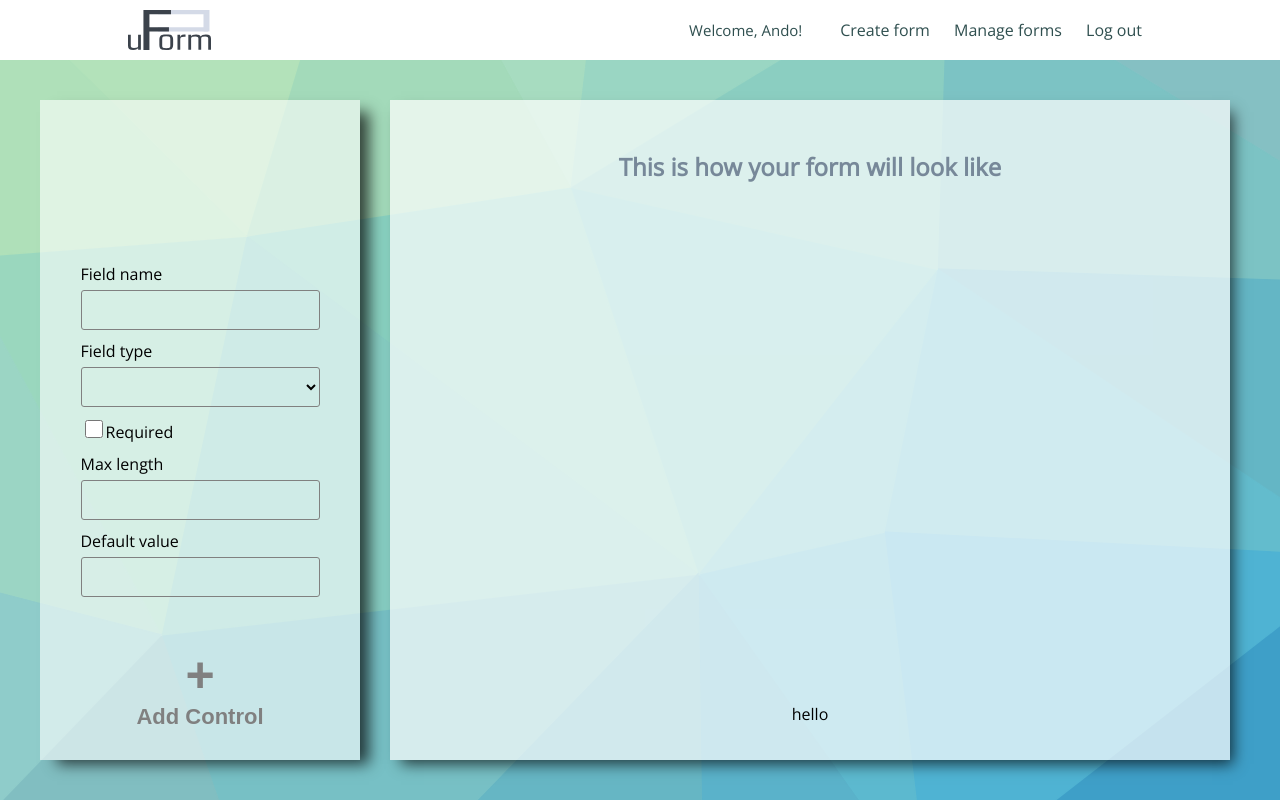
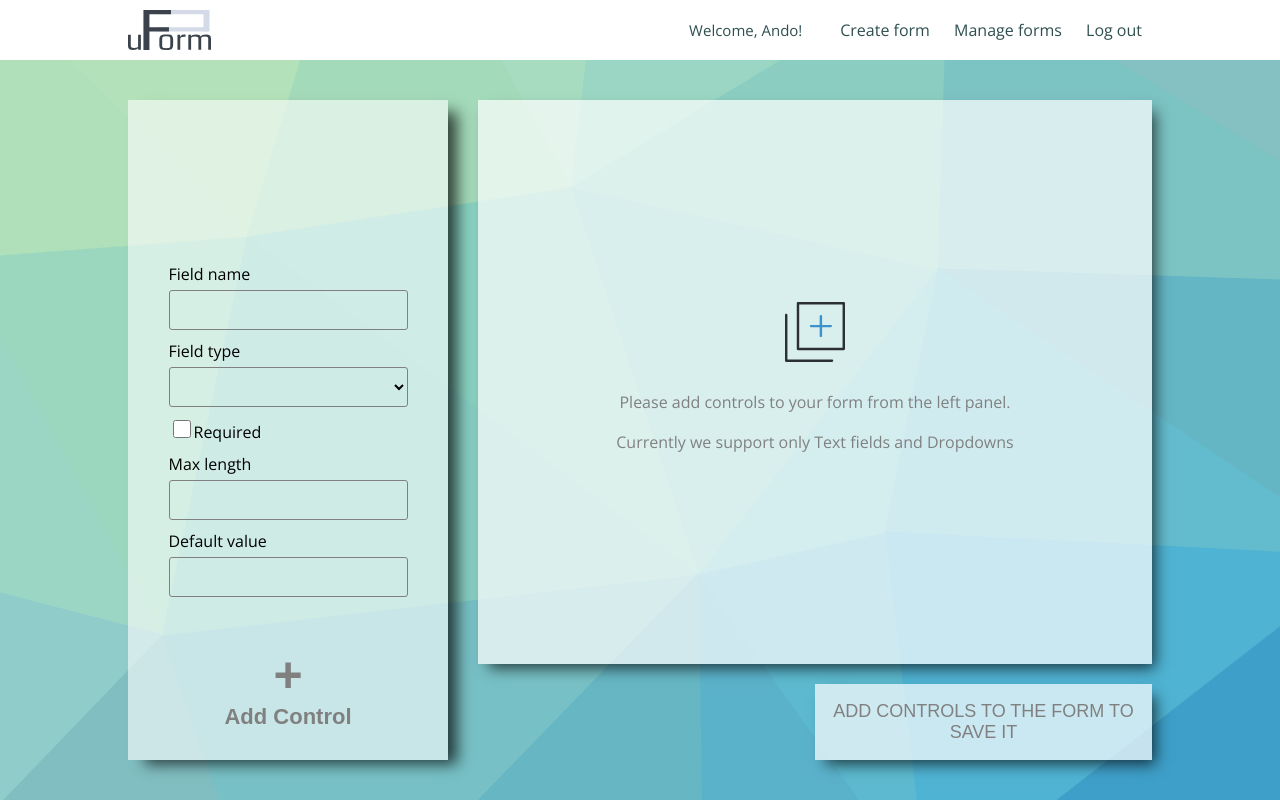
Before and after one commit to kyarunts/uform, an Angular app: page /create-form in a window 1280 px wide. Built offline with nearby package versions, Linux system fonts and the light colour scheme; sample sign-in values are in the browser's storage.

Commit message:
Worked on UI on the 'create a form' page

```diff
--- a/src/app/create-form/create-form.component.html
+++ b/src/app/create-form/create-form.component.html
@@ -105,8 +105,21 @@
         </button>
     </div>
     <div class="create__preview-form">
-        <div class="create__preview-form-container">
-            <app-preview [newFormObject]="newFormObject"></app-preview>
+        <div
+            class="create__preview-form-container"
+            [ngClass]="{'create__preview-form-container--empty' : formIsEmpty }"
+        >
+            <app-preview [formIsEmpty]="formIsEmpty" [newFormObject]="newFormObject"></app-preview>
         </div>
+        <button
+            *ngIf="!formIsEmpty"
+            class="create__submit create__submit--enabled"
+            (click)="saveForm()"
+        >
+            SAVE THE FORM
+        </button>
+        <button *ngIf="formIsEmpty" class="create__submit create__submit--disabled">
+            ADD CONTROLS TO THE FORM TO SAVE IT
+        </button>
     </div>
 </div>
--- a/src/app/create-form/create-form.component.scss
+++ b/src/app/create-form/create-form.component.scss
@@ -21,7 +21,9 @@
         flex-direction: column;
         justify-content: center;
         align-items: center;
-        margin: 100px 0px 40px 40px;
+        margin-top: 100px;
+        margin-bottom: 40px;
+        margin-left: 10vw;
         box-sizing: border-box;
         position: relative;
     }
@@ -30,8 +32,10 @@
         width: 100%;
         height: 100%;
         padding: 100px 50px 40px 30px;
+        padding-right: 10vw;
         box-sizing: border-box;
         display: flex;
+        flex-direction: column;
     }
 
     &__preview-form-container {
@@ -43,6 +47,11 @@
         align-items: center;
         padding: 30px;
         box-sizing: border-box;
+        margin-bottom: 20px;
+
+        &--empty {
+            justify-content: center;
+        }
     }
 
     &__add-form {
@@ -79,6 +88,37 @@
         text-align: center;
     }
 
+    &__submit {
+        height: 90px;
+        width: 50%;
+        align-self: flex-end;
+        border: none;
+        box-shadow: 7px 8px 14px -4px rgba(0, 0, 0, 0.7);
+        -webkit-box-shadow: 7px 8px 14px -4px rgba(0, 0, 0, 0.7);
+        -moz-box-shadow: 7px 8px 14px -4px rgba(0, 0, 0, 0.7);
+        outline: none;
+
+        &--enabled {
+            background-color: cadetblue;
+            color: white;
+            font-size: 22px;
+            font-weight: 600;
+            cursor: pointer;
+
+            &:hover {
+                font-size: 26px;
+                background-color: darkslategray;
+            }
+        }
+
+        &--disabled {
+            background-color: rgba(255, 255, 255, 0.7);
+            color: gray;
+            font-size: 18px;
+            font-weight: 400;
+        }
+    }
+
     &__add-control {
         width: 100%;
         background-color: transparent;
--- a/src/app/create-form/create-form.component.ts
+++ b/src/app/create-form/create-form.component.ts
@@ -29,6 +29,7 @@ export class CreateFormComponent implements OnInit {
     private isHiddenDropdownOptions: boolean = true;
     private label: string;
     public errors: Object = {};
+    public formIsEmpty: boolean = true;
 
     constructor(
         private formFunctions: FormFunctions,
@@ -107,12 +108,10 @@ export class CreateFormComponent implements OnInit {
             }
             this.newFormObject[this.label]['validators'] = validators;
             this.newFormObject = Object.assign({}, this.newFormObject);
-            this.formService.formSave(this.newFormObject)
-                .subscribe(data => console.log(data));
-
             this.isHiddenAlreadyExistsError = true;
             this.addForm.reset();
             this.errors = {};
+            this.formIsEmpty = false;
         }
         else {
             this.isHiddenAlreadyExistsError = false;
@@ -120,6 +119,13 @@ export class CreateFormComponent implements OnInit {
 
     }
 
+    public saveForm(): void {
+        this.formService.formSave(this.newFormObject).subscribe(
+            (data) => {
+                console.log(data);
+            }
+        )
+    }
     private createForm(): void {
         this.addForm = this.formFunctions.buildForm(this.addFormObject);
     }
--- a/src/app/create-form/preview/preview.component.html
+++ b/src/app/create-form/preview/preview.component.html
@@ -1,9 +1,9 @@
 <div class="preview">
-    <p class="preview__title">
+    <p class="preview__title" [hidden]="formIsEmpty">
       This is how your form will look like
     </p>
-    <form [formGroup]="previewForm" class="preview__form">
-        <div *ngFor="let object of controls">
+    <form [hidden]="formIsEmpty" [formGroup]="previewForm" class="preview__form">
+        <div *ngFor="let object of controls" class="preview__input-group">
             <label [for]="object.label" class="preview__label">
                 {{ object.label }}
             </label>
@@ -34,9 +34,13 @@
                 </span>
             </div>
         </div>
+        <button class="uform-submit">Submit</button>
     </form>
-    <div class="test">hello</div>
-    <button (click)="console()">
-        Console
-    </button>
+    <div [hidden]="!formIsEmpty">
+        <div class="preview__add-controls">
+            <img src="../../../assets/add.svg">
+            Please add controls to your form from the left panel.<br>
+            Currently we support only Text fields and Dropdowns
+        </div>
+    </div>
 </div>
--- a/src/app/create-form/preview/preview.component.scss
+++ b/src/app/create-form/preview/preview.component.scss
@@ -19,9 +19,21 @@
         display: inline-block;
         margin-bottom: 5px;
     }
+
+    &__input-group {
+        margin-bottom: 15px;
+    }
+
+    &__add-controls {
+        color: gray;
+        line-height: 40px;
+        text-align: center;
+        display: flex;
+        flex-direction: column;
+        align-items: center;
+        >img {
+            width: 60px;
+            margin-bottom: 20px;
+        }
+    }
 }
-
-.test {
-    margin-top: 500px;
-    margin-bottom: 500px;
-}
--- a/src/app/create-form/preview/preview.component.ts
+++ b/src/app/create-form/preview/preview.component.ts
@@ -11,6 +11,7 @@ import { FormFunctions } from './../../generics/form-functions.service';
 })
 export class PreviewComponent implements OnInit, OnChanges {
     @Input() newFormObject: Object;
+    @Input() formIsEmpty: boolean;
     public previewForm: FormGroup;
     public controls: Array<Object> = [];
     public errors: Object = {};
--- a/src/styles.css
+++ b/src/styles.css
@@ -66,3 +66,21 @@ p {
 .uform-button:hover {
     background-color: #2263d6;
 }
+
+.uform-submit {
+    width: 100%;
+    height: 40px;
+    border: none;
+    background-color: darkseagreen;
+    border-radius: 3px;
+    outline: none;
+    cursor: pointer;
+    color: white;
+    font-size: 16px;
+    font-weight: 600;
+    margin-top: 20px;
+}
+
+.uform-submit:hover {
+    background-color: lightcoral;
+}
```
Also changed, not shown: src/assets/add.svg (added).
